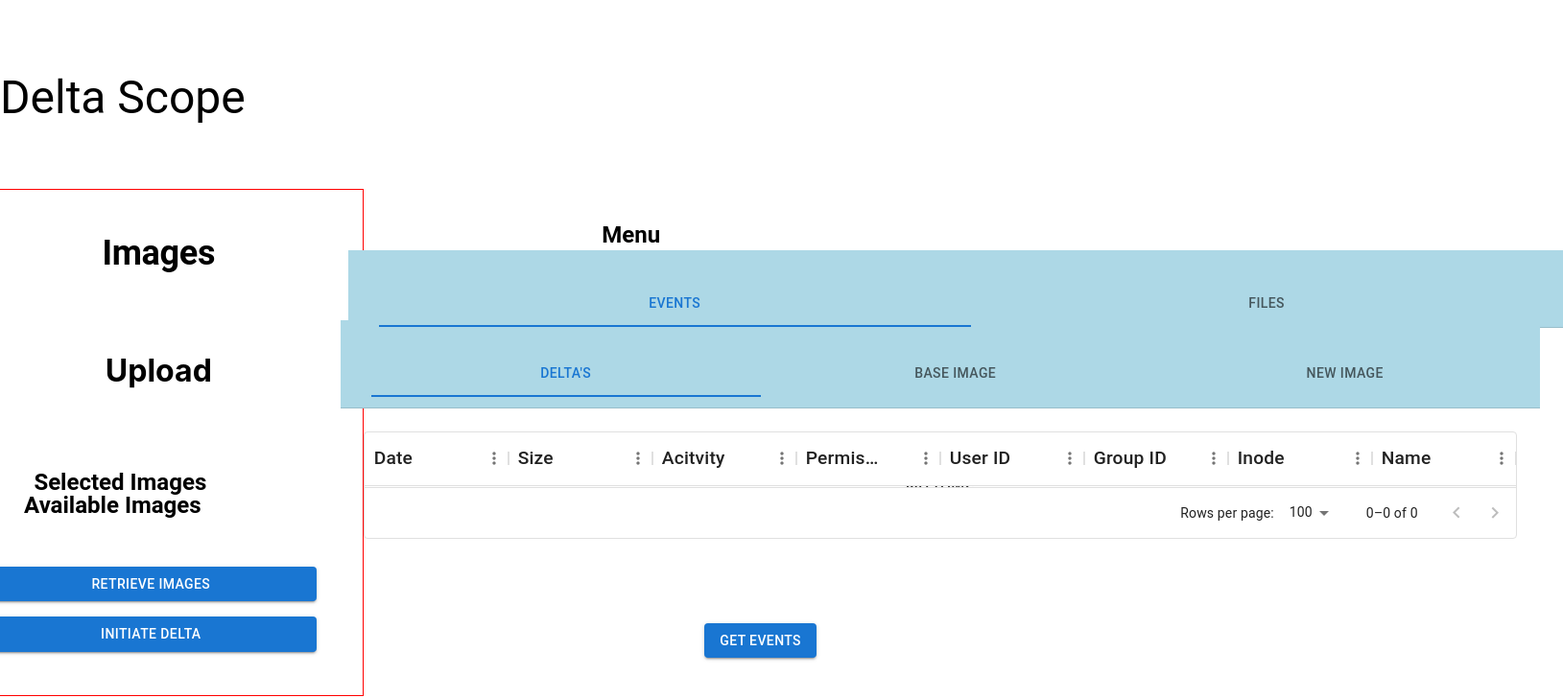
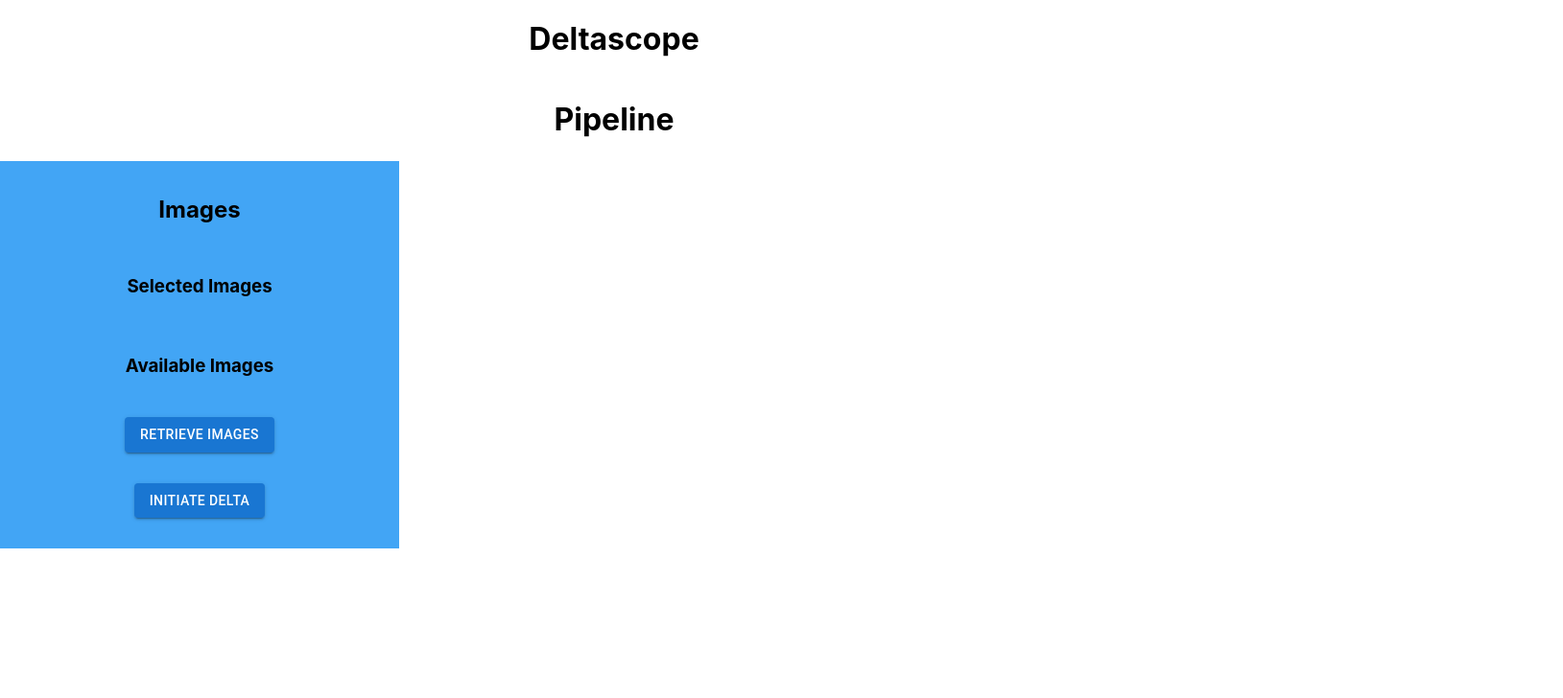
Before and after one commit to gaMingLT/deltascope, a Next.js app in the folder web/: page / in a window 1280 px wide. Shown: the top 728 px of the page at 96% size, 1629 px wide, since content can reach past the window. Built offline with nearby package versions, Linux system fonts and the light colour scheme.

Commit message:
Update status grid ui

```diff
--- a/web/src/components/DisplayImages.tsx
+++ b/web/src/components/DisplayImages.tsx
@@ -40,7 +40,7 @@ const DisplayImages = ({
     } else {
       const data = { images: selectedImages, directoryNames: "" };
 
-      setDisplayLoading(true)
+      setDisplayLoading(true);
       fetch("http://localhost:8000/delta", {
         method: "POST",
         body: JSON.stringify(data),
@@ -56,7 +56,7 @@ const DisplayImages = ({
           setMessage("Deltaing images - succesfull!");
           setDisplayMessage(true);
           setTimeout(() => setDisplayMessage(false), 5000);
-          setDisplayLoading(false)
+          setDisplayLoading(false);
         })
         .catch((e) => {
           setDisplayErrorMessage(true);
@@ -80,7 +80,106 @@ const DisplayImages = ({
 
   return (
     <>
-      <Grid
+      <Grid item xs={4}>
+        <Box bgcolor="primary.light" padding="1rem">
+          <Box textAlign="center">
+            <h2>Images</h2>
+          </Box>
+          <Grid item style={{ padding: "1rem" }}>
+            <Box textAlign="center">
+              <h3>Selected Images</h3>
+            </Box>
+            <Grid item container direction="row" spacing="10">
+              {selectedImages.map((name, index) => (
+                <Grid item key={index} onClick={addImageForComparison} >
+                  <Box
+                    py={0.5} px={0.5} borderRadius="10px" bgcolor="white" data-name={name}
+                  >
+                    {name}
+                  </Box>
+                </Grid>
+              ))}
+            </Grid>
+          </Grid>
+          <Grid item style={{ padding: "1rem" }}>
+            <Box textAlign="center">
+              <h3>Available Images</h3>
+            </Box>
+            <Grid
+              item
+              container
+              direction="column"
+              spacing="8"
+              style={{ textAlign: "center" }}
+            >
+              {availableImages.map((name, index) => (
+                <Grid item key={index} onClick={addImageForComparison}>
+                  <Box
+                    py={0.5} px={1} bgcolor="white" data-name={name}
+                  >
+                    {name}
+                  </Box>
+                </Grid>
+              ))}
+            </Grid>
+          </Grid>
+          <Grid item container direction="column" rowGap="1rem">
+            <Grid item>
+              <Box style={{ display: "flex", justifyContent: "center" }}>
+                <Button
+                  variant="contained"
+                  sx={{ marginTop: "1rem" }}
+                  onClick={getAvailableImages}
+                >
+                  Retrieve Images
+                </Button>
+              </Box>
+            </Grid>
+            <Grid item>
+              <Box style={{ display: "flex", justifyContent: "center" }}>
+                <Button
+                  variant="contained"
+                  sx={{ marginTop: "1rem" }}
+                  onClick={initiateDelta}
+                >
+                  Initiate Delta
+                </Button>
+              </Box>
+            </Grid>
+            <Grid item>
+              <Box>
+                {displayError ? (
+                  <Alert sx={{ marginTop: "1rem" }} severity="error">
+                    {ErrorMessage}
+                  </Alert>
+                ) : (
+                  ""
+                )}
+              </Box>
+              <Box>
+                {displayMessage ? (
+                  <Alert sx={{ marginTop: "1rem" }} severity="success">
+                    {message}
+                  </Alert>
+                ) : (
+                  ""
+                )}
+              </Box>
+              <Box>
+                {displayLoading ? (
+                  <CircularProgress
+                    color="primary"
+                    size="md"
+                  />
+                ) : ("")
+                }
+              </Box>
+            </Grid>
+          </Grid>
+        </Box>
+      </Grid>
+
+      {/* <Grid
         container
         spacing={8}
         direction={"column"}
@@ -89,7 +188,7 @@ const DisplayImages = ({
         }
         zeroMinWidth
       >
-        {/* Selected Images */}
+
         <Grid container spacing={2} direction="column" justifyContent="center" alignItems="center" sx={{ marginBottom: '1.5rem' }} >
           <Typography
             variant="h5"
@@ -130,7 +229,7 @@ const DisplayImages = ({
         </Grid>
 
 
-        {/* Available Images! */}
+
         <Grid container spacing={4} direction="column" justifyContent="center" alignItems="center" zeroMinWidth>
           <Typography
             variant="h5"
@@ -209,7 +308,7 @@ const DisplayImages = ({
           }
         </Grid>
 
-      </Grid>
+      </Grid> */}
     </>
   );
 };
--- a/web/src/pages/index.tsx
+++ b/web/src/pages/index.tsx
@@ -16,77 +16,39 @@ const Home: NextPage = () => {
   return (
     <>
       <Head>
-        <title>Create T3 App</title>
+        <title>Delta Scope</title>
         <meta name="description" content="Generated by create-t3-app" />
         <link rel="icon" href="/favicon.ico" />
       </Head>
       <main>
+        <Grid container spacing="2">
           <Grid
+            item
             container
-          spacing={2}
-          xs={12}
-          direction={"row"}
+            sx={{ textAlign: "center" }}
             justifyContent="center"
-          alignItems="center"
-          height={"100vh"}
           >
-          <Grid item xs={12}>
-            <Typography
-              variant="h3"
-              sx={{ fontWeight: "1.5rem", color: "black", marginTop: "1rem" }}
+            <h1>Deltascope</h1>
+          </Grid>
+          <Grid
+            item
+            container
+            sx={{ textAlign: "center" }}
+            justifyContent="center"
           >
-              Delta Scope
-            </Typography>
+            <h1>Pipeline</h1>
           </Grid>
 
-          <Grid
-            container
-            spacing={2}
-            xs={12}
-            direction={"row"}
-            justifyContent="center"
-            alignItems="center"
-          >
-            {/* Timeline */}
-            {/* <Grid container xs={12} justifyContent="center">
-              <Timeline />
-            </Grid> */}
-
-            <Grid container spacing={2} xs={12}>
-              {/* Get images & initiate delta */}
-              <Grid
-                container
-                spacing={2}
-                xs={4}
-                direction={"row"}
-                justifyContent="center"
-                alignItems="center"
-                sx={{ border: "1px solid red", padding: "1rem" }}
-                zeroMinWidth
-              >
-                <Typography
-                  variant="h2"
-                  sx={{
-                    fontSize: "2.25rem",
-                    fontWeight: "bolder",
-                    textAlign: "center",
-                  }}
-                >
-                  Images
-                </Typography>
-                <Upload />
-                <DisplayImages
-                  setParentDirectoryName={setDirectoryName}
+          <Grid item container spacing={2}>
+            {/* Images */}
+            <DisplayImages setParentDirectoryName={setDirectoryName}
             setImages={setSelectedImages}
             />
+
+            {/* Events */}
+
           </Grid>
 
-              {/* Menu & File Differences + Events */}
-              <Grid item xs={8}>
-                <ImageActions directory={directoryName} images={selectedImages} />
-              </Grid>
-            </Grid>
-          </Grid>
         </Grid>
       </main>
     </>
```
Also changed, not shown: web/src/pages/backup.tsx (added, +96 -0 lines), 2 other files (tests, documents, lock files or other folders). Lines whose indentation alone changed are shown as unchanged.
